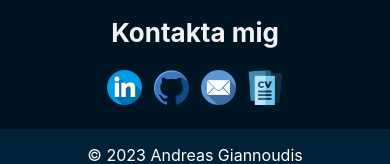
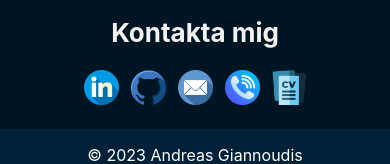
Before and after one commit to andreasgiannoudis/portfolio, a website built with Parcel: page src/index.html in a window 390 px wide. Shown: the part 3407-3571 px from the top of the page. Built offline with nearby package versions, Linux system fonts and the light colour scheme.

Commit message:
added the phone feature

```diff
--- a/src/index.html
+++ b/src/index.html
@@ -146,6 +146,7 @@
             ><i><img src="./img/icons/github.png" alt="Github" /></i
           ></a>
           <a href="mailto:agiannoudis@hotmail.com"><i><img src="./img/icons/email.png" alt="E-mail" /></i></a>
+          <a href="tel:0724252645"><i><img src="./img/icons/phone.png" alt="Phone" /></i></a>
           <a href="./assets/CV_Andreas_Giannoudis.pdf" target="_blank"><i><img src="./img/icons/cv.png" alt="CV" /></i></a>
         </div>
 
```
Also changed, not shown: docs/index.html (+1 -1 lines), docs/phone.d6d21d13.png (added), src/img/icons/phone.png (added).
